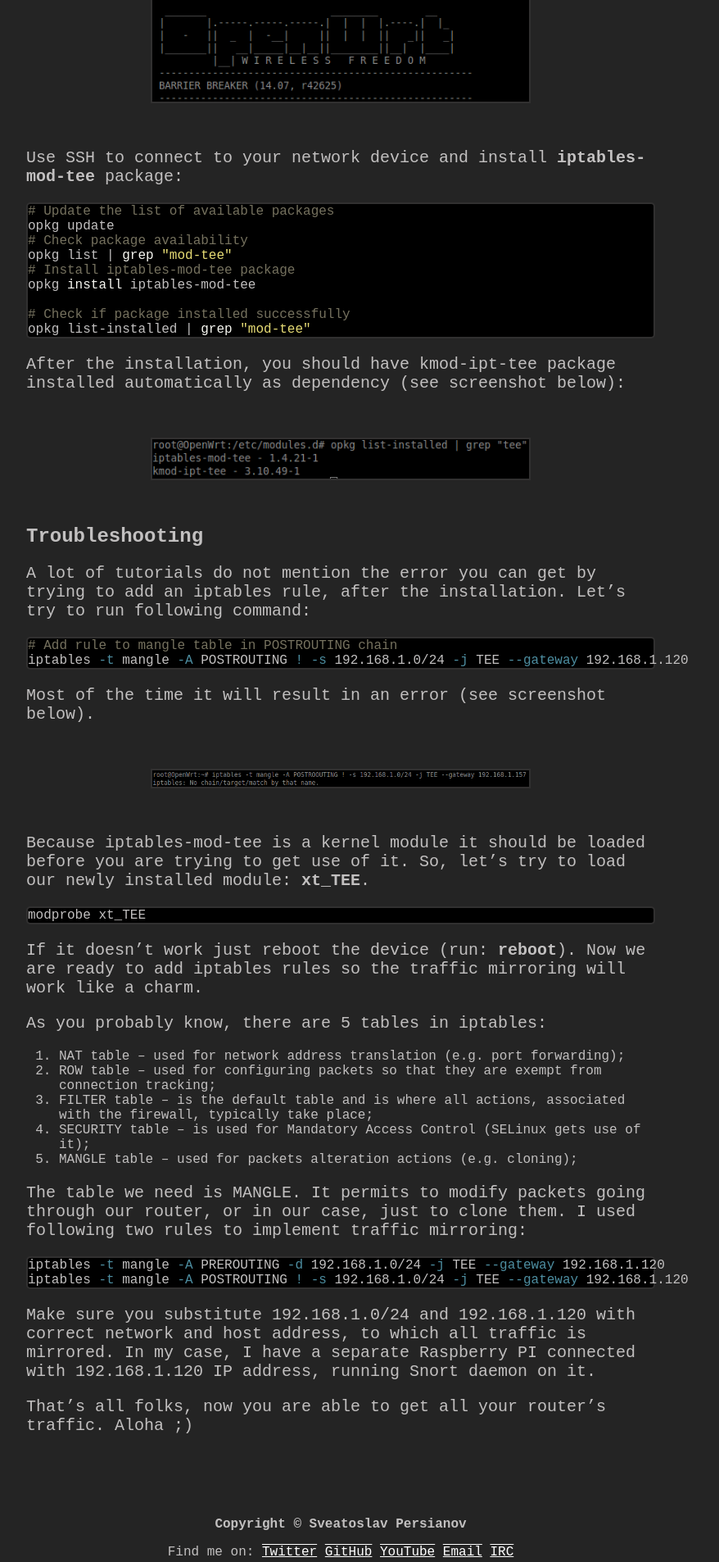
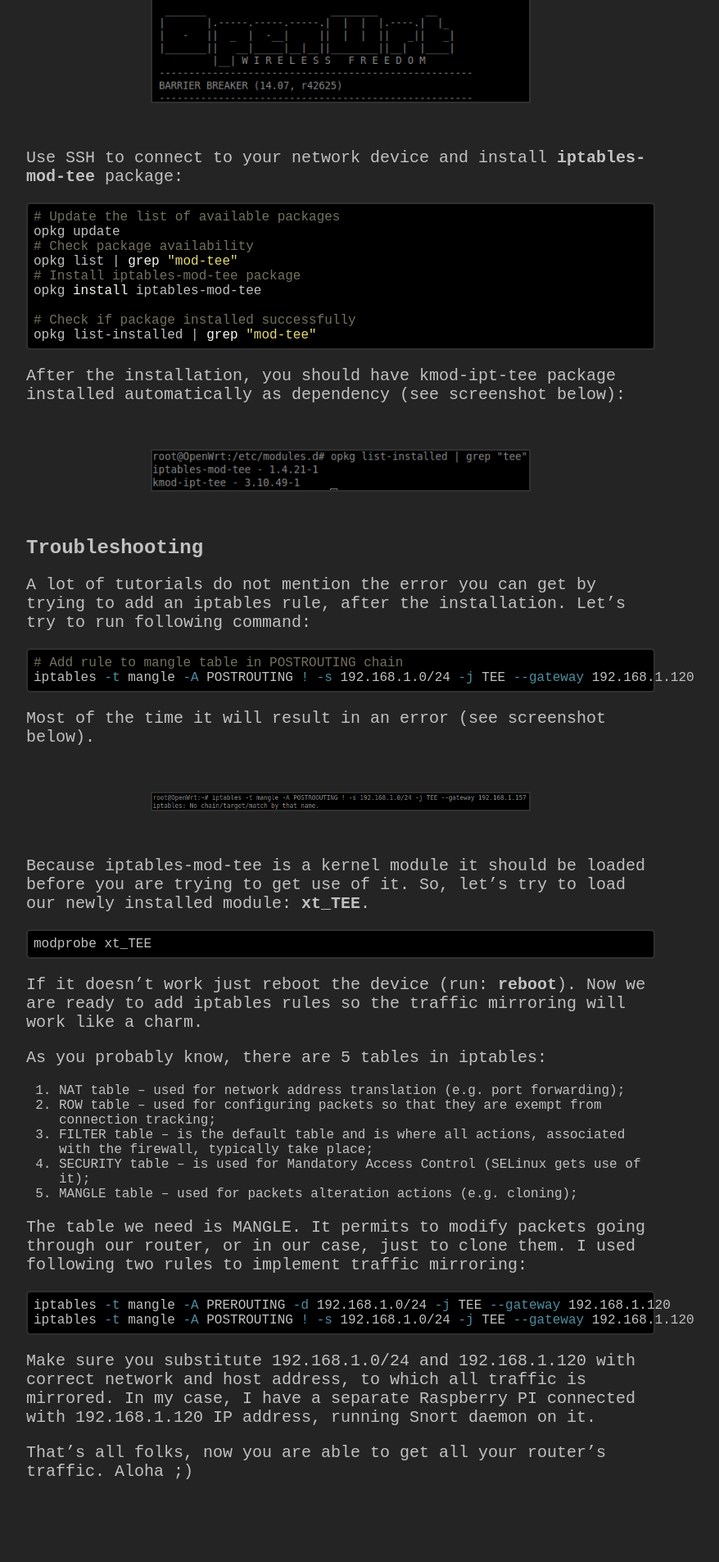
Before and after one commit to num1r0/num1r0.github.io, a Jekyll site: the page built from _posts/2016-01-17-how-to-setup-openwrt-traffic-mirroring-and-snort-ids.md, in a window 1280 px wide. Shown: the part 749-2655 px from the top of the page at 82% size, without its empty margins (224-1102 px from the left). Built offline with Jekyll 4.4.1, drawn with Linux system fonts in a browser that asks for light colours.

Commit message:
added padding to syntax boxes

```diff
--- a/css/monokai.css
+++ b/css/monokai.css
@@ -1,4 +1,4 @@
-.highlight pre { background-color: #000000; border-radius: 5px; border: 2px solid #313030; font-size: 16px;}
+.highlight pre { background-color: #000000; border-radius: 5px; border: 2px solid #313030; font-size: 16px; padding: 7px;}
 .highlight .hll { background-color: #272822;}
 .highlight .c { color: #75715e } /* Comment */
 .highlight .err { color: #960050; background-color: #1e0010 } /* Error */
```
